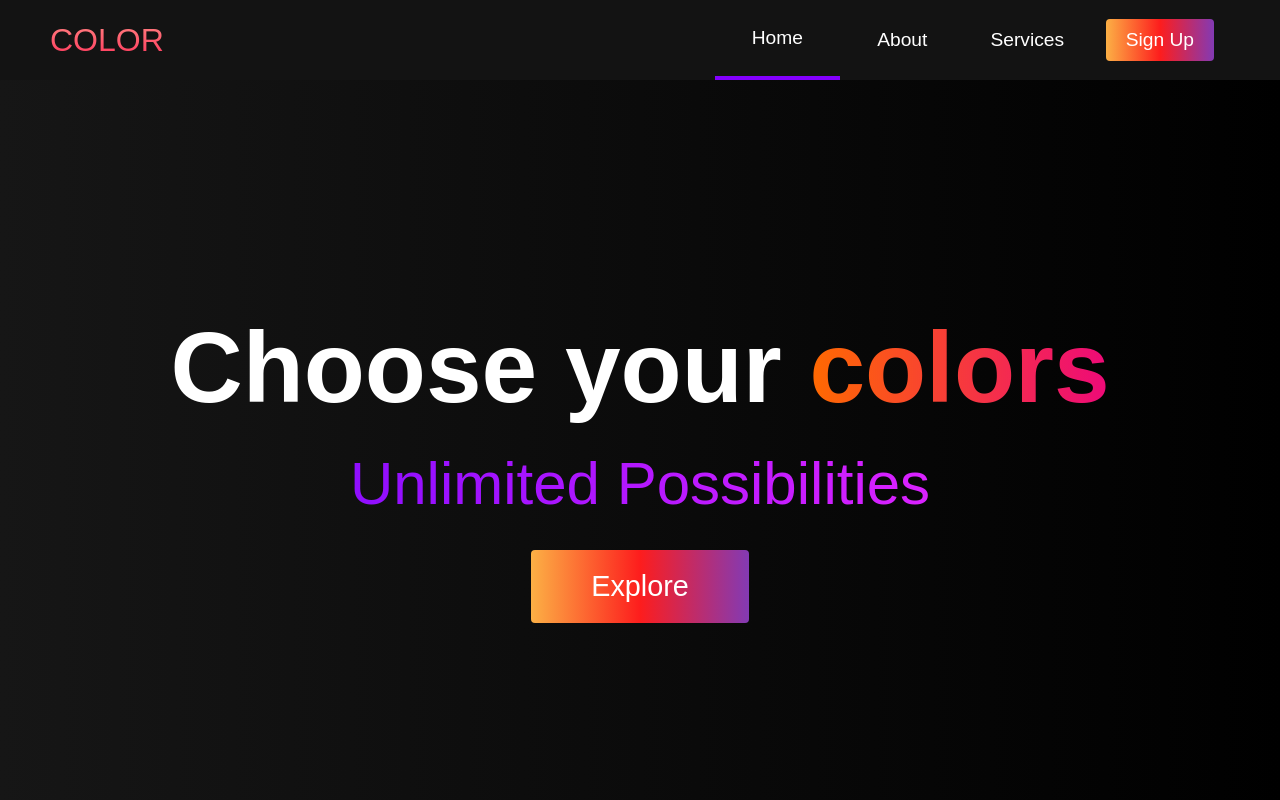
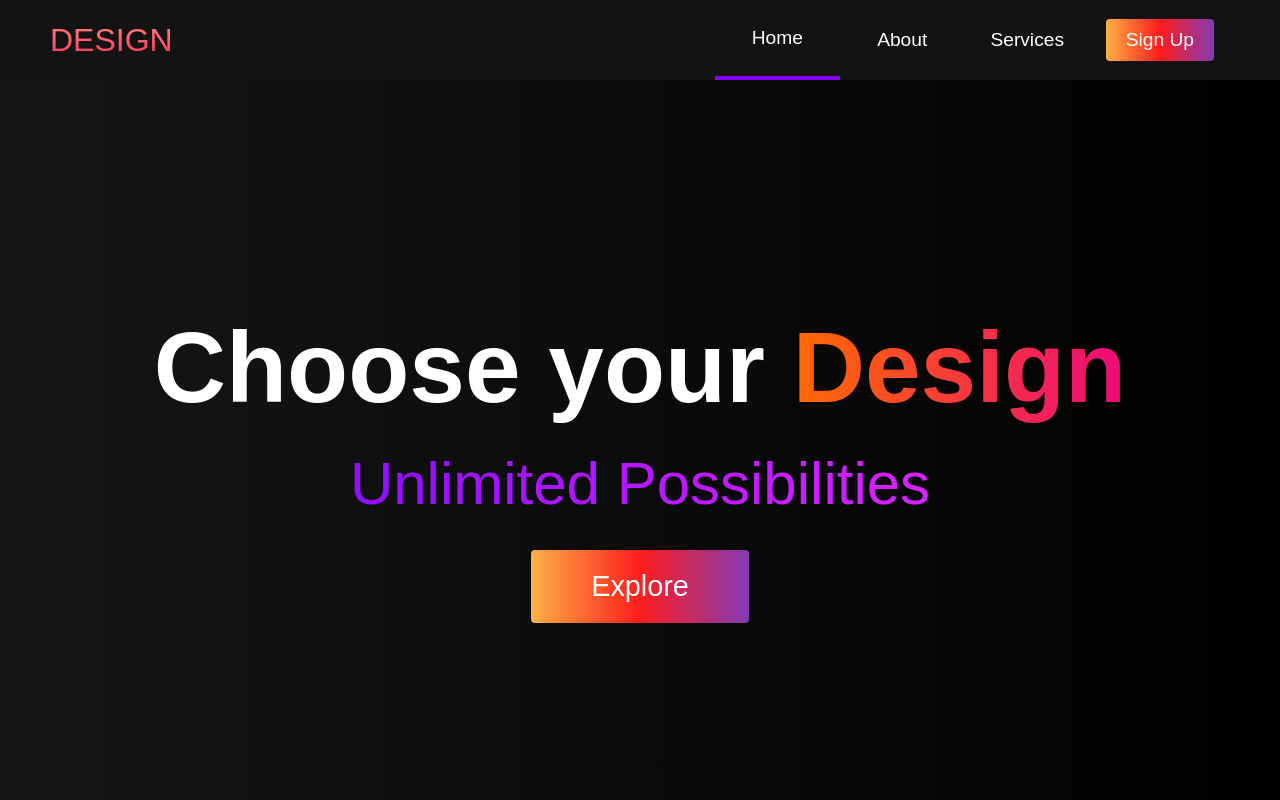
Before and after one commit to prosmuggler/colors-by-prosmuggler, a plain HTML site: page index.html in a window 1280 px wide. Shown: the top 800 px of the page. Drawn offline with Linux system fonts and the light colour scheme.

Commit message:
Update index.html

```diff
--- a/index.html
+++ b/index.html
@@ -3,7 +3,7 @@
   <head>
     <meta charset="UTF-8" />
     <meta name="viewport" content="width=device-width, initial-scale=1.0" />
-    <title>color by prosmuggler</title>
+    <title>DESIGN by prosmuggler</title>
     <link rel="stylesheet" href="styles.css" />
     <link
       rel="stylesheet"
@@ -15,7 +15,7 @@
   <body>
     <nav class="navbar">
       <div class="navbar__container">
-        <a href="#home" id="navbar__logo">COLOR</a>
+        <a href="#home" id="navbar__logo">DESIGN</a>
         <div class="navbar__toggle" id="mobile-menu">
           <span class="bar"></span> <span class="bar"></span>
           <span class="bar"></span>
@@ -42,7 +42,7 @@
 
     <div class="hero" id="home">
       <div class="hero__container">
-        <h1 class="hero__heading">Choose your <span>colors</span></h1>
+        <h1 class="hero__heading">Choose your <span>Design</span></h1>
         <p class="hero__description">Unlimited Possibilities</p>
         <button class="main__btn"><a href="#">Explore</a></button>
       </div>
```
